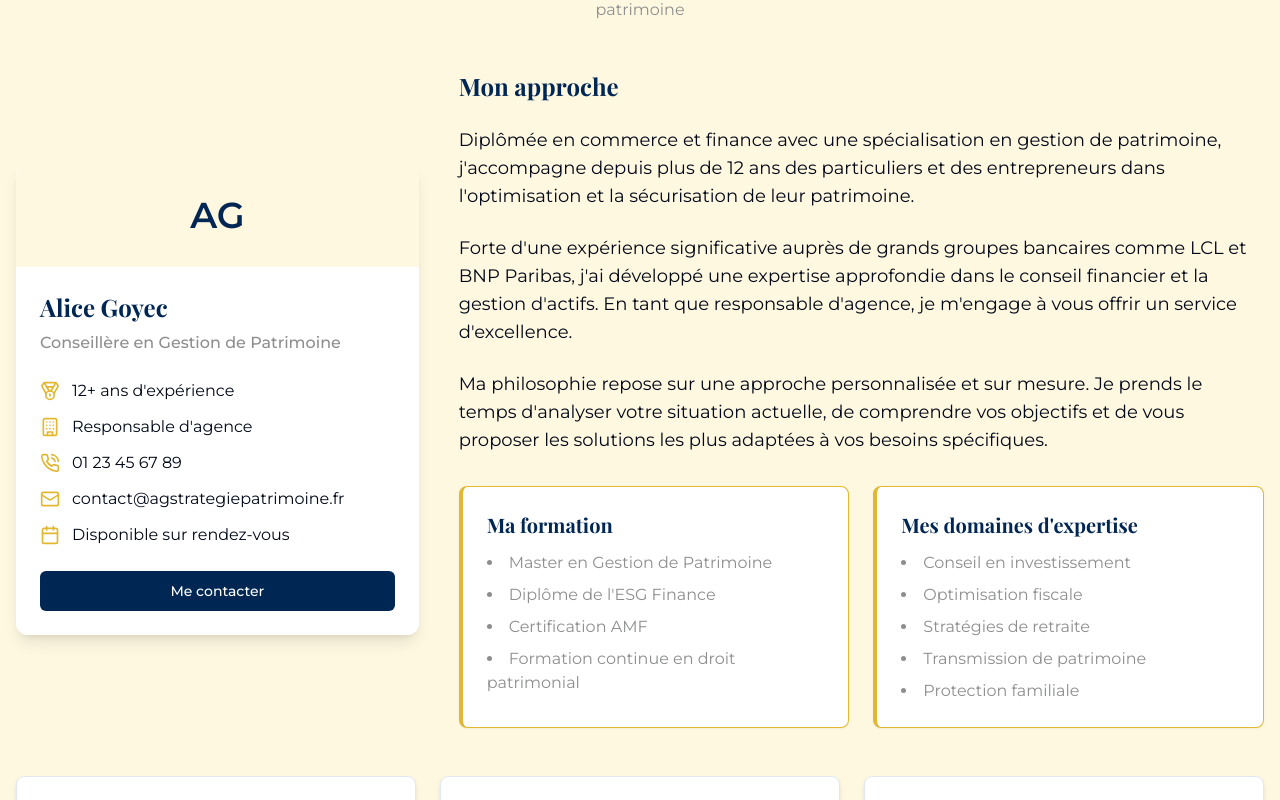
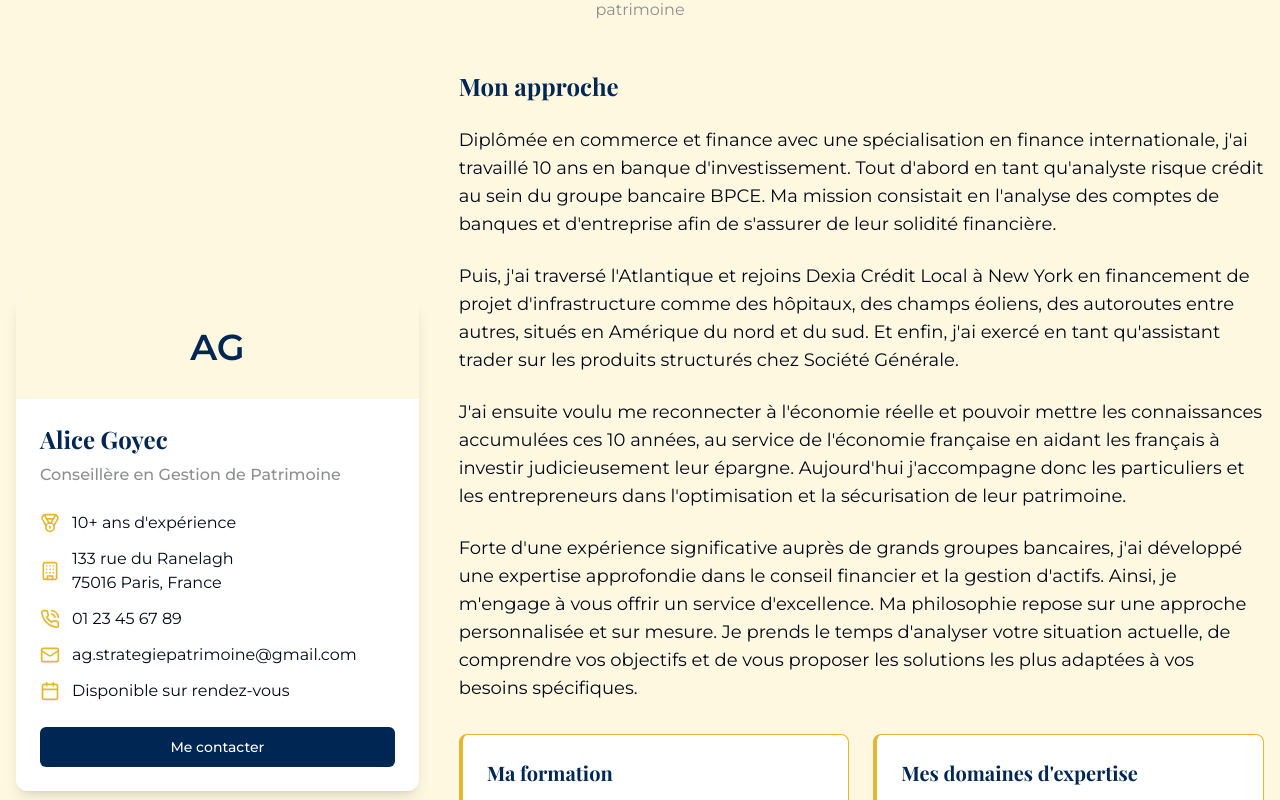
Before and after one commit to Rorofact/agsp, a React (Vite) app: page / in a window 1280 px wide. Shown: the part 1140-1940 px from the top of the page. Built offline with nearby package versions, Linux system fonts and the light colour scheme.

Commit message:
Fix: Update "Accueil" page content
Update the "Mon approche", "Ma formation", and "Mes domaines d'expertise" sections on the home page. Also, update the contact email, address, and experience years.

```diff
--- a/src/pages/Home.tsx
+++ b/src/pages/Home.tsx
@@ -124,11 +124,11 @@ const Home = () => {
                   <div className="mt-6 space-y-3">
                     <div className="flex items-center">
                       <Medal className="h-5 w-5 text-french-gold mr-3" />
-                      <span>12+ ans d'expérience</span>
+                      <span>10+ ans d'expérience</span>
                     </div>
                     <div className="flex items-center">
                       <Building className="h-5 w-5 text-french-gold mr-3" />
-                      <span>Responsable d'agence</span>
+                      <span>133 rue du Ranelagh<br />75016 Paris, France</span>
                     </div>
                     <div className="flex items-center">
                       <PhoneCall className="h-5 w-5 text-french-gold mr-3" />
@@ -136,7 +136,7 @@ const Home = () => {
                     </div>
                     <div className="flex items-center">
                       <Mail className="h-5 w-5 text-french-gold mr-3" />
-                      <span>contact@agstrategiepatrimoine.fr</span>
+                      <span>ag.strategiepatrimoine@gmail.com</span>
                     </div>
                     <div className="flex items-center">
                       <Calendar className="h-5 w-5 text-french-gold mr-3" />
@@ -156,15 +156,19 @@ const Home = () => {
 
               <div className="space-y-6 mb-8">
                 <p className="text-lg">
-                  Diplômée en commerce et finance avec une spécialisation en gestion de patrimoine, j'accompagne depuis plus de 12 ans des particuliers et des entrepreneurs dans l'optimisation et la sécurisation de leur patrimoine.
+                  Diplômée en commerce et finance avec une spécialisation en finance internationale, j'ai travaillé 10 ans en banque d'investissement. Tout d'abord en tant qu'analyste risque crédit au sein du groupe bancaire BPCE. Ma mission consistait en l'analyse des comptes de banques et d'entreprise afin de s'assurer de leur solidité financière.
                 </p>
 
                 <p className="text-lg">
-                  Forte d'une expérience significative auprès de grands groupes bancaires comme LCL et BNP Paribas, j'ai développé une expertise approfondie dans le conseil financier et la gestion d'actifs. En tant que responsable d'agence, je m'engage à vous offrir un service d'excellence.
+                  Puis, j'ai traversé l'Atlantique et rejoins Dexia Crédit Local à New York en financement de projet d'infrastructure comme des hôpitaux, des champs éoliens, des autoroutes entre autres, situés en Amérique du nord et du sud. Et enfin, j'ai exercé en tant qu'assistant trader sur les produits structurés chez Société Générale.
                 </p>
 
                 <p className="text-lg">
-                  Ma philosophie repose sur une approche personnalisée et sur mesure. Je prends le temps d'analyser votre situation actuelle, de comprendre vos objectifs et de vous proposer les solutions les plus adaptées à vos besoins spécifiques.
+                  J'ai ensuite voulu me reconnecter à l'économie réelle et pouvoir mettre les connaissances accumulées ces 10 années, au service de l'économie française en aidant les français à investir judicieusement leur épargne. Aujourd'hui j'accompagne donc les particuliers et les entrepreneurs dans l'optimisation et la sécurisation de leur patrimoine.
+                </p>
+
+                <p className="text-lg">
+                  Forte d'une expérience significative auprès de grands groupes bancaires, j'ai développé une expertise approfondie dans le conseil financier et la gestion d'actifs. Ainsi, je m'engage à vous offrir un service d'excellence. Ma philosophie repose sur une approche personnalisée et sur mesure. Je prends le temps d'analyser votre situation actuelle, de comprendre vos objectifs et de vous proposer les solutions les plus adaptées à vos besoins spécifiques.
                 </p>
               </div>
 
@@ -172,17 +176,17 @@ const Home = () => {
                 <Card className="p-6 border-l-4 border-french-gold">
                   <h4 className="text-xl font-bold text-french-navy mb-3">Ma formation</h4>
                   <ul className="list-disc list-inside space-y-2 text-french-gray">
-                    <li>Master en Gestion de Patrimoine</li>
-                    <li>Diplôme de l'ESG Finance</li>
+                    <li>Master Grande Ecole Spé Finance Internationale</li>
+                    <li>Double diplôme de l'ESC Pau et de la London School of Economics.</li>
                     <li>Certification AMF</li>
-                    <li>Formation continue en droit patrimonial</li>
+                    <li>Formation continue en ingénierie patrimonial</li>
                   </ul>
                 </Card>
 
                 <Card className="p-6 border-l-4 border-french-gold">
                   <h4 className="text-xl font-bold text-french-navy mb-3">Mes domaines d'expertise</h4>
                   <ul className="list-disc list-inside space-y-2 text-french-gray">
-                    <li>Conseil en investissement</li>
+                    <li>Conseil en investissement (tout type d'actifs)</li>
                     <li>Optimisation fiscale</li>
                     <li>Stratégies de retraite</li>
                     <li>Transmission de patrimoine</li>
```
